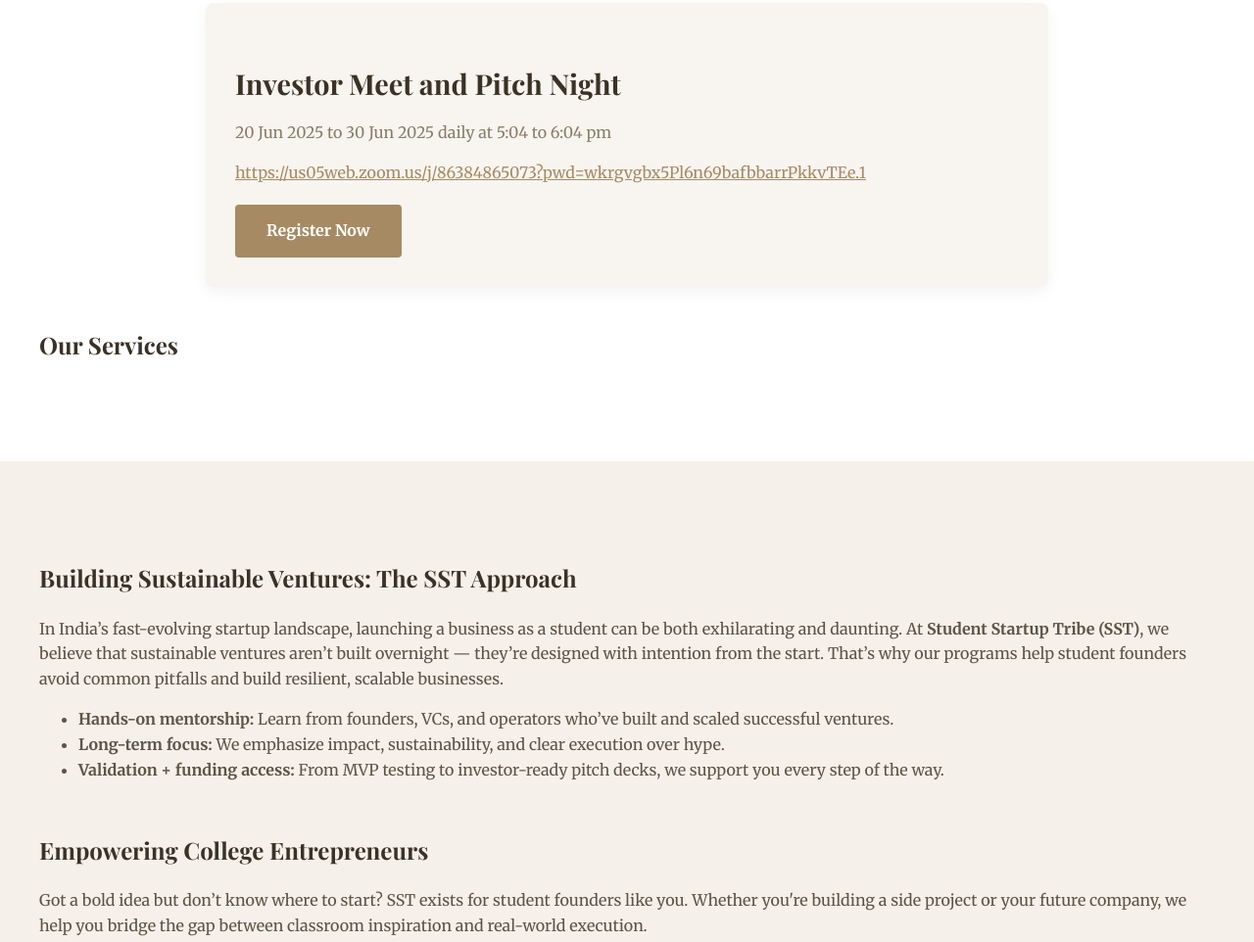
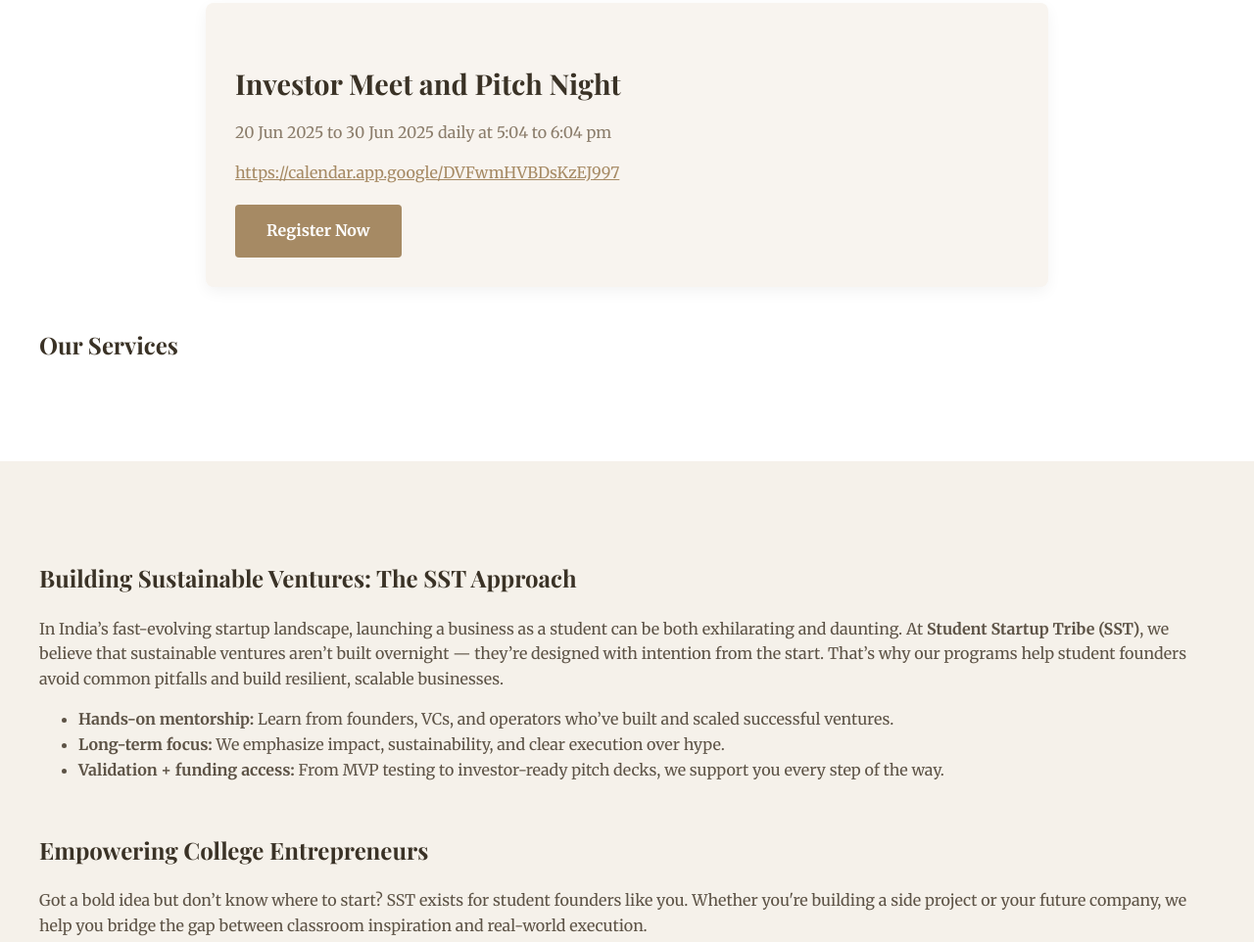
Before and after one commit to shrav1006/student.startup.tribe, a plain HTML site: page index.html in a window 1280 px wide. Shown: the part 2359-3321 px from the top of the page at 98% size. Drawn offline with nearby package versions, Linux system fonts and the light colour scheme.

Commit message:
Update index.html

```diff
--- a/index.html
+++ b/index.html
@@ -362,7 +362,7 @@
             <div class="event-card">
                 <h3 class="event-title">Investor Meet and Pitch Night</h3>
                 <div class="event-date">20 Jun 2025 to 30 Jun 2025 daily at 5:04 to 6:04 pm</div>
-                <a href="https://us05web.zoom.us/j/86384865073?pwd=wkrgvgbx5Pl6n69bafbbarrPkkvTEe.1" class="event-link">https://us05web.zoom.us/j/86384865073?pwd=wkrgvgbx5Pl6n69bafbbarrPkkvTEe.1</a>
+                <a href="https://calendar.app.google/DVFwmHVBDsKzEJ997" class="event-link">https://calendar.app.google/DVFwmHVBDsKzEJ997</a>
                 <a href="https://docs.google.com/forms/d/e/1FAIpQLSdbyC0eHPH5yyZDJGItG7SSXRtCMyhHvWYm5jW5oeXW1PfKiQ/viewform?usp=header" class="btn">Register Now</a>
             </div>
             <h2>Our Services</h2>
```
